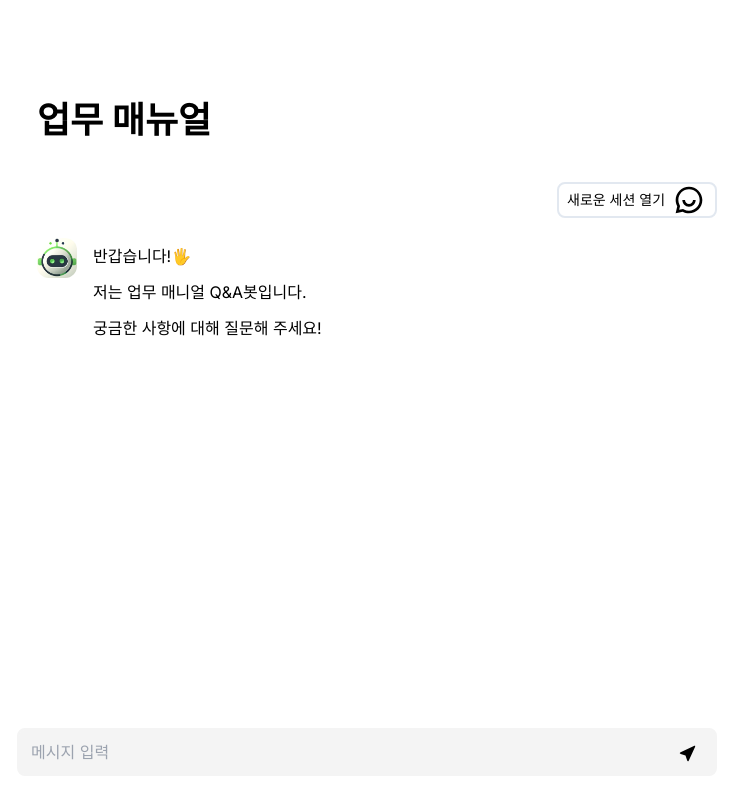
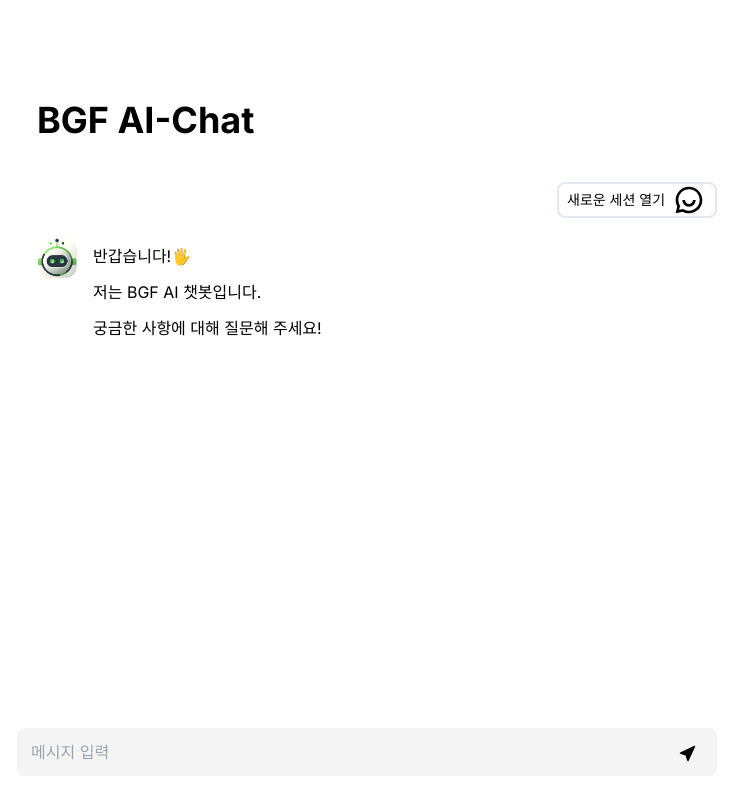
Before and after one commit to oreo1001/langchain-chatbot-frontend, a Next.js app: page / in a window 1280 px wide. Shown: the whole page, without its empty margins (273-1021 px from the left). Built offline with nearby package versions, Linux system fonts and the light colour scheme.

Commit message:
오탈자 수정

```diff
--- a/src/app/component/chatMain.tsx
+++ b/src/app/component/chatMain.tsx
@@ -150,7 +150,7 @@
                             <span>반갑습니다!</span>
                             <span role="img" aria-label="hi">🖐️</span>
                         </div>
-                        <div className="flex tracking-normal leading-7 whitespace-pre-line pb-2">저는 업무 매니얼 Q&A봇입니다.</div>
+                        <div className="flex tracking-normal leading-7 whitespace-pre-line pb-2">저는 BGF AI 챗봇입니다.</div>
                         <div className="flex tracking-normal leading-7 whitespace-pre-line pb-2">궁금한 사항에 대해 질문해 주세요!</div>
                     </div>
                 </div>
--- a/src/app/page.tsx
+++ b/src/app/page.tsx
@@ -7,7 +7,7 @@
     <div className="flex flex-col items-center h-screen min-h-screen bg-white">
       <div className="flex flex-col pt-[80px] w-[700px] h-full">
         {/* <ChatNav></ChatNav> */}
-        <div className="flex text-4xl font-bold p-5">업무 매뉴얼</div>
+        <div className="flex text-4xl font-bold p-5">BGF AI-Chat</div>
         <div className="h-8"></div>
         <ChatMain></ChatMain>
       </div>
```
